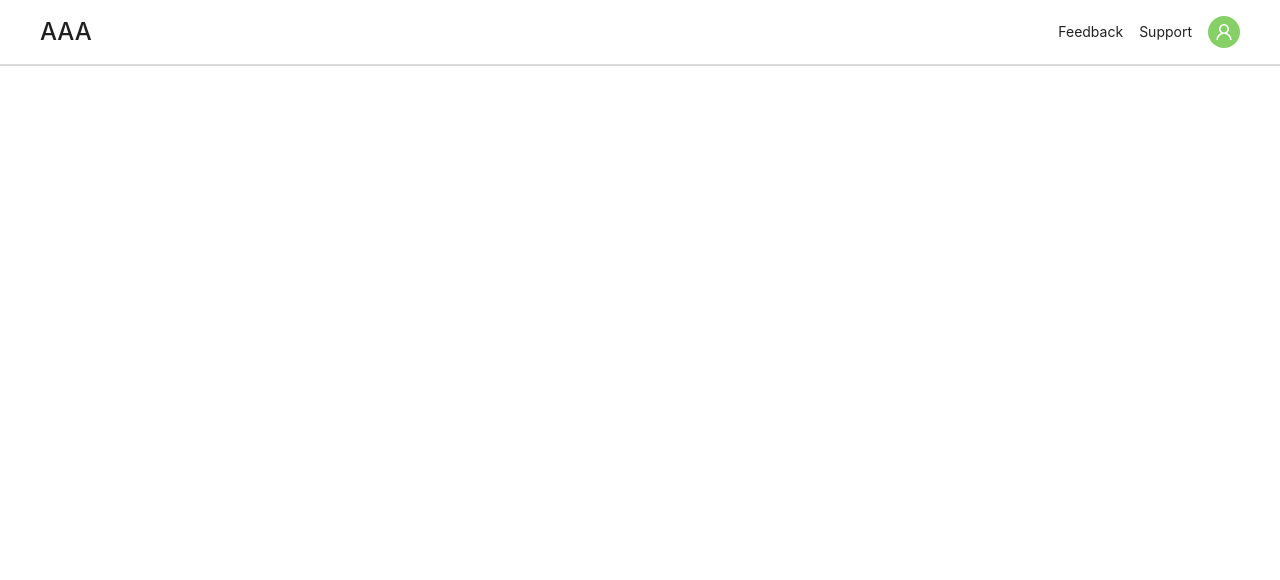
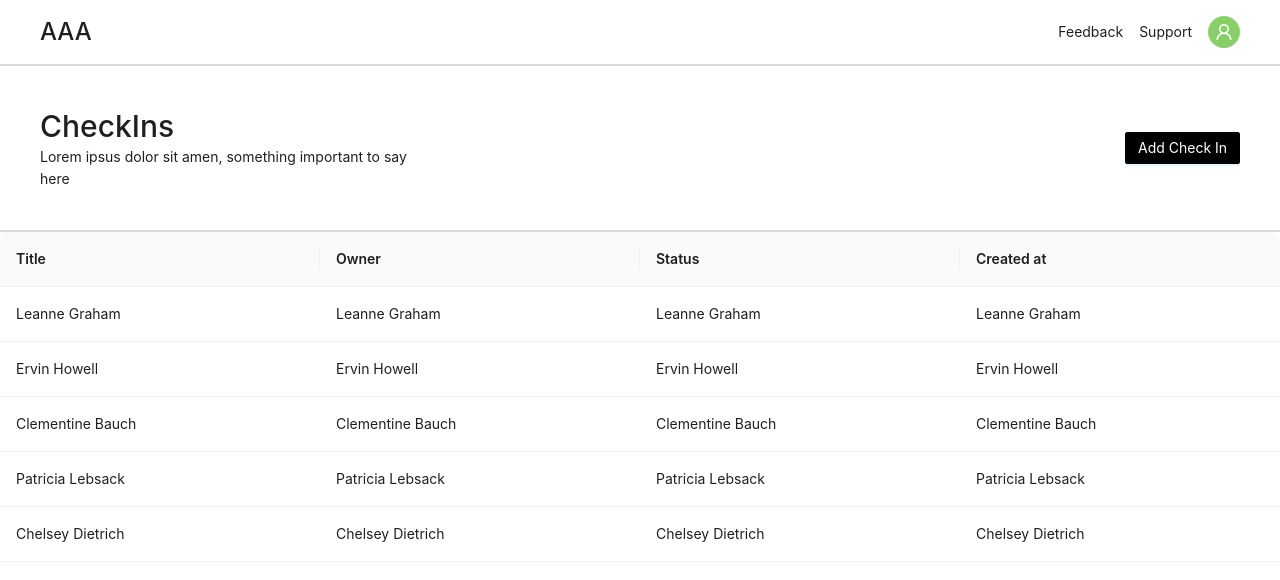
Before and after one commit to mh-saeed/nextjs-test-assignment-v1, a Next.js app: page / in a window 1280 px wide. Shown: the top 580 px of the page. Built offline with nearby package versions, Linux system fonts and the light colour scheme.

Commit message:
Table Component Created

```diff
--- a/app/page.js
+++ b/app/page.js
@@ -1,11 +1,15 @@
 // import Image from "next/image";
 // import styles from "./page.module.css";
 import Header from "@/components/header/Header";
+import HeroSection from "@/components/heroSection/HeroSection";
+import Table from "@/components/table/Table";
 
 export default function Home() {
   return (
     <main>
       <Header />
+      <HeroSection />
+      <Table />
     </main>
   );
 }
--- /dev/null
+++ b/components/table/Table.jsx
@@ -0,0 +1,20 @@
+"use client";
+
+import React, { useState } from "react";
+import { columnsData, data } from "./sampleData";
+import { Table } from "antd";
+
+const TableComponent = () => {
+  const [Data, setData] = useState(data);
+  return (
+    <>
+      <div className="app">
+        <div className="table">
+          <Table dataSource={Data} columns={columnsData} pagination={false} />
+        </div>
+      </div>
+    </>
+  );
+};
+
+export default TableComponent;
--- /dev/null
+++ b/components/table/sampleData.js
@@ -0,0 +1,60 @@
+export const columnsData = [
+  {
+    key: "id",
+    title: "Title",
+    dataIndex: "name",
+  },
+  {
+    key: "id",
+    title: "Owner",
+    dataIndex: "name",
+  },
+  {
+    key: "id",
+    title: "Status",
+    dataIndex: "name",
+  },
+  {
+    key: "id",
+    title: "Created at",
+    dataIndex: "name",
+  },
+];
+
+export const data = [
+  {
+    id: 1,
+    name: "Leanne Graham",
+    email: "Sincere@april.com",
+    address: "London Kulas Light Apt. 556",
+    phone: 1 - 7799 - 736 - 89931,
+  },
+  {
+    id: 2,
+    name: "Ervin Howell",
+    email: "Shanna@melissa.org",
+    address: "New York Victor Plains Suite 879",
+    phone: 99199 - 692 - 65935,
+  },
+  {
+    id: 3,
+    name: "Clementine Bauch",
+    email: "Nathan@yesenia.net",
+    address: "Douglas Extension uitzipcod",
+    phone: 1 - 463 - 123 - 4447,
+  },
+  {
+    id: 4,
+    name: "Patricia Lebsack",
+    email: "Julianne.OConner@kory.org",
+    address: "Hoeger Mal Apt. 692 South Elvis",
+    phone: 493 - 1799 - 9623,
+  },
+  {
+    id: 5,
+    name: "Chelsey Dietrich",
+    email: "Lucio_Hettinger@annie.com",
+    address: "Skiles ks Suit 51 Roscoevi",
+    phone: 254 - 954 - 1289,
+  },
+];
```
